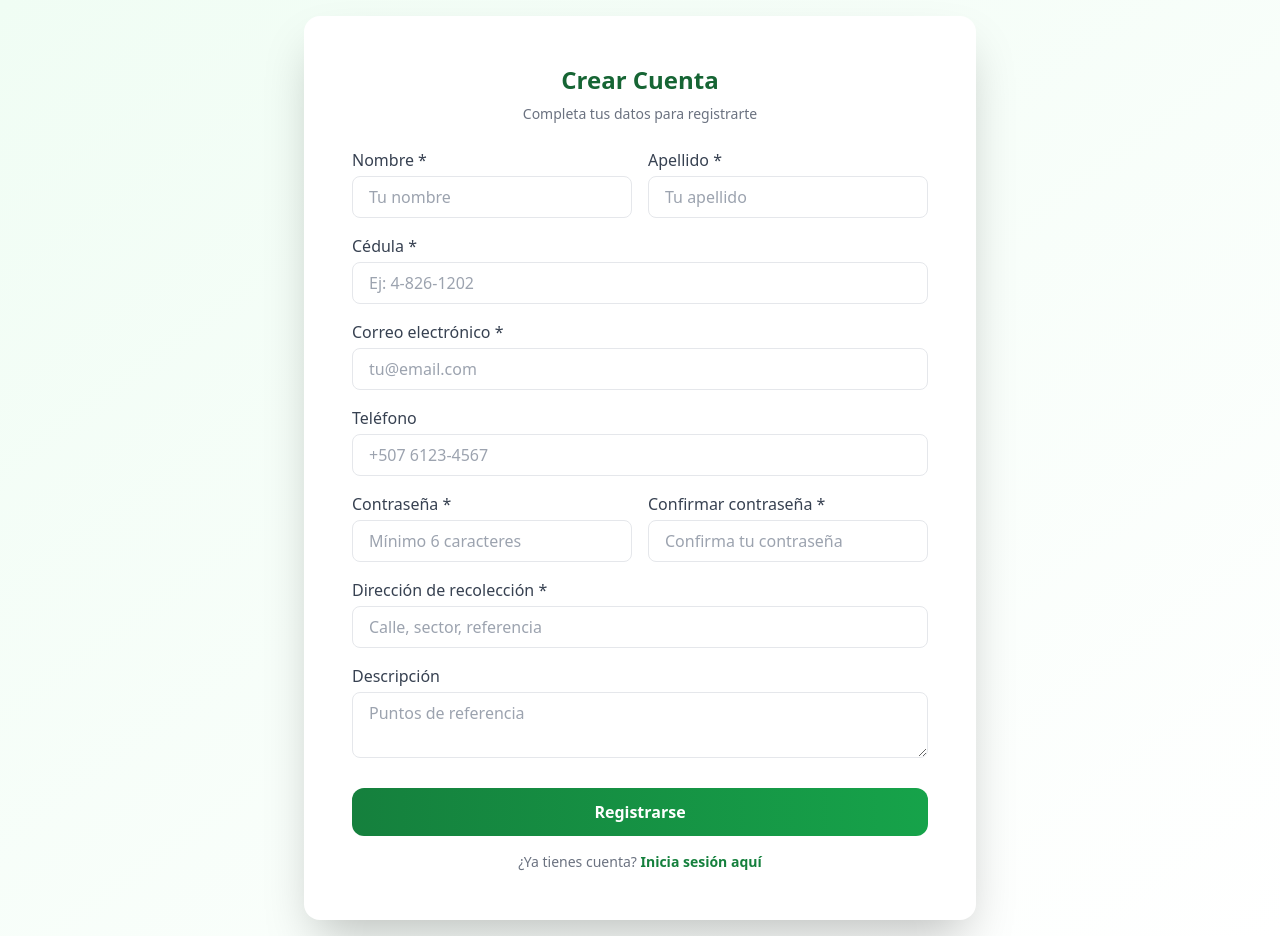
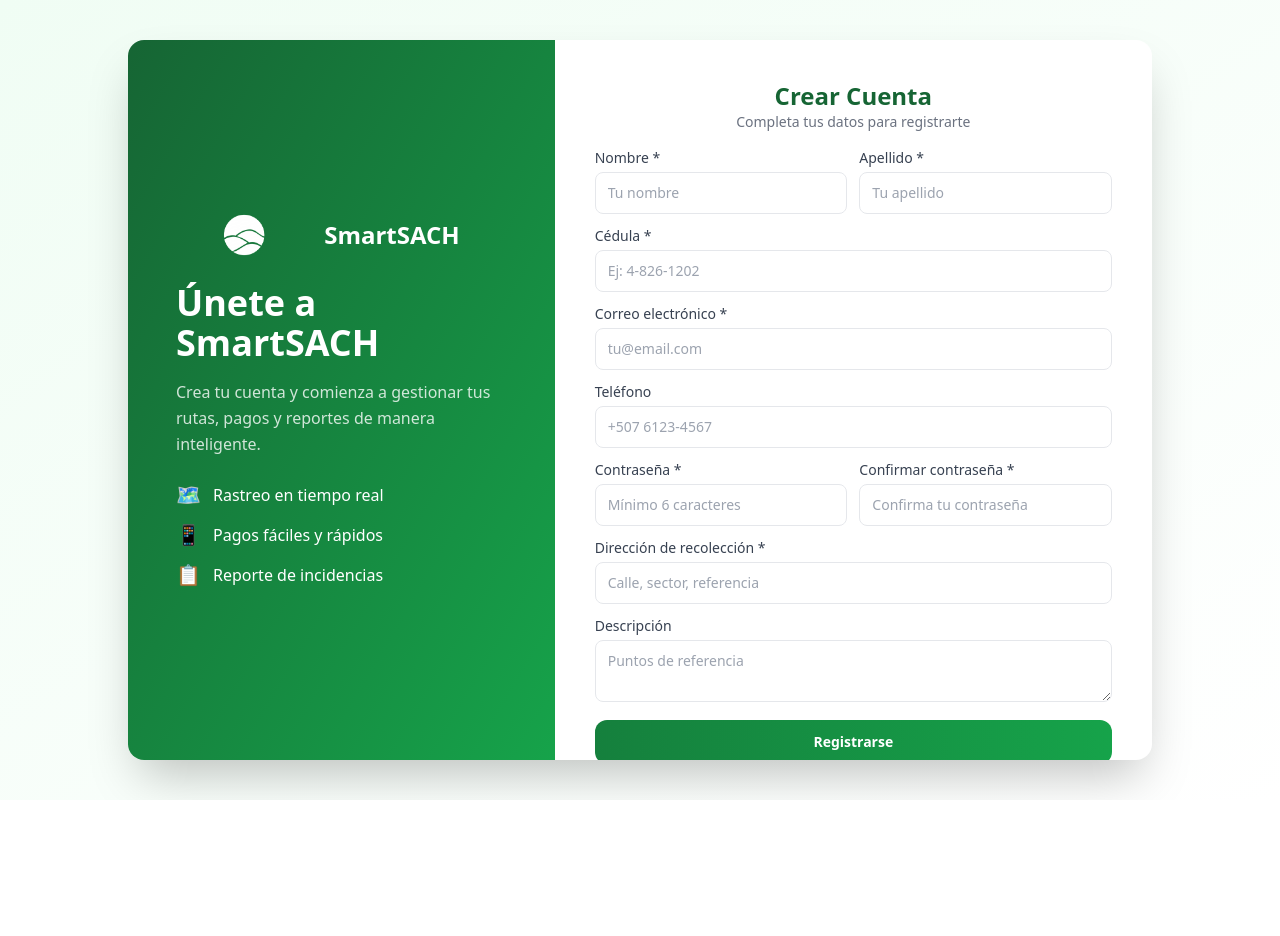
Before and after one commit to Fantastic-Dream-Team/SmartSACH, a React (Vite) app in the folder SmartSACH-FDT/Frontend/: page /register in a window 1280 px wide. After the commit the page ends 800 px from the top, so only its background shows below. Built offline with nearby package versions, Linux system fonts and the light colour scheme; no server answers.

Commit message:
Update RegisterPage.jsx

```diff
--- a/SmartSACH-FDT/Frontend/src/features/auth/pages/RegisterPage.jsx
+++ b/SmartSACH-FDT/Frontend/src/features/auth/pages/RegisterPage.jsx
@@ -97,9 +97,40 @@ export default function RegisterPage() {
 
   return (
     <div className="min-h-screen bg-gradient-to-br from-green-50 to-white flex items-center justify-center p-4">
-      <div className="w-full max-w-2xl bg-white rounded-2xl shadow-2xl p-8 md:p-12">
-        <h2 className="text-2xl font-bold text-green-800 text-center mb-2">Crear Cuenta</h2>
-        <p className="text-gray-500 text-center text-sm mb-6">Completa tus datos para registrarte</p>
+      <div className="w-full max-w-5xl bg-white rounded-2xl shadow-2xl overflow-hidden flex flex-col md:flex-row">
+
+        {/* ===== PANEL IZQUIERDO - INFORMATIVO ===== */}
+        <div className="w-full md:w-5/12 bg-gradient-to-br from-green-800 to-green-600 text-white p-8 md:p-12 flex flex-col justify-center">
+          <div className="flex items-center gap-3 mb-6">
+            <img src="/images/logos/logoblanco.png" alt="SmartSACH" className="h-12" />
+            <h2 className="text-2xl font-bold">SmartSACH</h2>
+          </div>
+          <h1 className="text-3xl md:text-4xl font-bold mb-4">Únete a SmartSACH</h1>
+          <p className="text-white/80 mb-6 leading-relaxed">
+            Crea tu cuenta y comienza a gestionar tus rutas, pagos y reportes de manera inteligente.
+          </p>
+          <div className="space-y-3">
+            <div className="flex items-center gap-3">
+              <span className="text-xl">🗺️</span>
+              <span>Rastreo en tiempo real</span>
+            </div>
+            <div className="flex items-center gap-3">
+              <span className="text-xl">📱</span>
+              <span>Pagos fáciles y rápidos</span>
+            </div>
+            <div className="flex items-center gap-3">
+              <span className="text-xl">📋</span>
+              <span>Reporte de incidencias</span>
+            </div>
+          </div>
+        </div>
+
+        {/* ===== PANEL DERECHO - FORMULARIO ===== */}
+        <div className="w-full md:w-7/12 p-6 md:p-10 overflow-y-auto max-h-[90vh]">
+          <div className="text-center mb-4">
+            <h2 className="text-2xl font-bold text-green-800">Crear Cuenta</h2>
+            <p className="text-gray-500 text-sm">Completa tus datos para registrarte</p>
+          </div>
 
           {successMsg && (
             <div className="bg-green-50 text-green-600 p-3 rounded-xl text-sm mb-4 flex items-center gap-2">
@@ -115,29 +146,29 @@ export default function RegisterPage() {
             </div>
           )}
 
-        <form onSubmit={handleSubmit}>
-          <div className="grid grid-cols-1 md:grid-cols-2 gap-4">
+          <form onSubmit={handleSubmit} className="space-y-3">
+            <div className="grid grid-cols-2 gap-3">
               <div>
-              <label className="block text-gray-700 font-medium mb-1">Nombre *</label>
+                <label className="block text-gray-700 font-medium text-sm mb-1">Nombre *</label>
                 <input
                   type="text"
                   name="nombre"
                   value={formData.nombre}
                   onChange={handleChange}
-                className={`w-full px-4 py-2 border ${errors.nombre ? 'border-red-300 bg-red-50' : 'border-gray-200'} rounded-lg focus:outline-none focus:border-green-600 focus:ring-2 focus:ring-green-600/20 transition-all`}
+                  className={`w-full px-3 py-2.5 border ${errors.nombre ? 'border-red-300 bg-red-50' : 'border-gray-200'} rounded-lg focus:outline-none focus:border-green-600 focus:ring-2 focus:ring-green-600/20 transition-all text-sm`}
                   placeholder="Tu nombre"
                   disabled={loading}
                 />
                 {errors.nombre && <p className="text-red-500 text-xs mt-1">{errors.nombre}</p>}
               </div>
               <div>
-              <label className="block text-gray-700 font-medium mb-1">Apellido *</label>
+                <label className="block text-gray-700 font-medium text-sm mb-1">Apellido *</label>
                 <input
                   type="text"
                   name="apellido"
                   value={formData.apellido}
                   onChange={handleChange}
-                className={`w-full px-4 py-2 border ${errors.apellido ? 'border-red-300 bg-red-50' : 'border-gray-200'} rounded-lg focus:outline-none focus:border-green-600 focus:ring-2 focus:ring-green-600/20 transition-all`}
+                  className={`w-full px-3 py-2.5 border ${errors.apellido ? 'border-red-300 bg-red-50' : 'border-gray-200'} rounded-lg focus:outline-none focus:border-green-600 focus:ring-2 focus:ring-green-600/20 transition-all text-sm`}
                   placeholder="Tu apellido"
                   disabled={loading}
                 />
@@ -145,70 +176,70 @@ export default function RegisterPage() {
               </div>
             </div>
 
-          <div className="mt-4">
-            <label className="block text-gray-700 font-medium mb-1">Cédula *</label>
+            <div>
+              <label className="block text-gray-700 font-medium text-sm mb-1">Cédula *</label>
               <input
                 type="text"
                 name="cedula"
                 value={formData.cedula}
                 onChange={handleChange}
-              className={`w-full px-4 py-2 border ${errors.cedula ? 'border-red-300 bg-red-50' : 'border-gray-200'} rounded-lg focus:outline-none focus:border-green-600 focus:ring-2 focus:ring-green-600/20 transition-all`}
+                className={`w-full px-3 py-2.5 border ${errors.cedula ? 'border-red-300 bg-red-50' : 'border-gray-200'} rounded-lg focus:outline-none focus:border-green-600 focus:ring-2 focus:ring-green-600/20 transition-all text-sm`}
                 placeholder="Ej: 4-826-1202"
                 disabled={loading}
               />
               {errors.cedula && <p className="text-red-500 text-xs mt-1">{errors.cedula}</p>}
             </div>
 
-          <div className="mt-4">
-            <label className="block text-gray-700 font-medium mb-1">Correo electrónico *</label>
+            <div>
+              <label className="block text-gray-700 font-medium text-sm mb-1">Correo electrónico *</label>
               <input
                 type="email"
                 name="correo"
                 value={formData.correo}
                 onChange={handleChange}
-              className={`w-full px-4 py-2 border ${errors.correo ? 'border-red-300 bg-red-50' : 'border-gray-200'} rounded-lg focus:outline-none focus:border-green-600 focus:ring-2 focus:ring-green-600/20 transition-all`}
+                className={`w-full px-3 py-2.5 border ${errors.correo ? 'border-red-300 bg-red-50' : 'border-gray-200'} rounded-lg focus:outline-none focus:border-green-600 focus:ring-2 focus:ring-green-600/20 transition-all text-sm`}
                 placeholder="tu@email.com"
                 disabled={loading}
               />
               {errors.correo && <p className="text-red-500 text-xs mt-1">{errors.correo}</p>}
             </div>
 
-          <div className="mt-4">
-            <label className="block text-gray-700 font-medium mb-1">Teléfono</label>
+            <div>
+              <label className="block text-gray-700 font-medium text-sm mb-1">Teléfono</label>
               <input
                 type="tel"
                 name="telefono"
                 value={formData.telefono}
                 onChange={handleChange}
-              className="w-full px-4 py-2 border border-gray-200 rounded-lg focus:outline-none focus:border-green-600 focus:ring-2 focus:ring-green-600/20 transition-all"
+                className="w-full px-3 py-2.5 border border-gray-200 rounded-lg focus:outline-none focus:border-green-600 focus:ring-2 focus:ring-green-600/20 transition-all text-sm"
                 placeholder="+507 6123-4567"
                 disabled={loading}
               />
               {errors.telefono && <p className="text-red-500 text-xs mt-1">{errors.telefono}</p>}
             </div>
 
-          <div className="grid grid-cols-1 md:grid-cols-2 gap-4 mt-4">
+            <div className="grid grid-cols-2 gap-3">
               <div>
-              <label className="block text-gray-700 font-medium mb-1">Contraseña *</label>
+                <label className="block text-gray-700 font-medium text-sm mb-1">Contraseña *</label>
                 <input
                   type="password"
                   name="password"
                   value={formData.password}
                   onChange={handleChange}
-                className={`w-full px-4 py-2 border ${errors.password ? 'border-red-300 bg-red-50' : 'border-gray-200'} rounded-lg focus:outline-none focus:border-green-600 focus:ring-2 focus:ring-green-600/20 transition-all`}
+                  className={`w-full px-3 py-2.5 border ${errors.password ? 'border-red-300 bg-red-50' : 'border-gray-200'} rounded-lg focus:outline-none focus:border-green-600 focus:ring-2 focus:ring-green-600/20 transition-all text-sm`}
                   placeholder="Mínimo 6 caracteres"
                   disabled={loading}
                 />
                 {errors.password && <p className="text-red-500 text-xs mt-1">{errors.password}</p>}
               </div>
               <div>
-              <label className="block text-gray-700 font-medium mb-1">Confirmar contraseña *</label>
+                <label className="block text-gray-700 font-medium text-sm mb-1">Confirmar contraseña *</label>
                 <input
                   type="password"
                   name="confirmPassword"
                   value={formData.confirmPassword}
                   onChange={handleChange}
-                className={`w-full px-4 py-2 border ${errors.confirmPassword ? 'border-red-300 bg-red-50' : 'border-gray-200'} rounded-lg focus:outline-none focus:border-green-600 focus:ring-2 focus:ring-green-600/20 transition-all`}
+                  className={`w-full px-3 py-2.5 border ${errors.confirmPassword ? 'border-red-300 bg-red-50' : 'border-gray-200'} rounded-lg focus:outline-none focus:border-green-600 focus:ring-2 focus:ring-green-600/20 transition-all text-sm`}
                   placeholder="Confirma tu contraseña"
                   disabled={loading}
                 />
@@ -216,28 +247,28 @@ export default function RegisterPage() {
               </div>
             </div>
 
-          <div className="mt-4">
-            <label className="block text-gray-700 font-medium mb-1">Dirección de recolección *</label>
+            <div>
+              <label className="block text-gray-700 font-medium text-sm mb-1">Dirección de recolección *</label>
               <input
                 type="text"
                 name="direccion"
                 value={formData.direccion}
                 onChange={handleChange}
-              className={`w-full px-4 py-2 border ${errors.direccion ? 'border-red-300 bg-red-50' : 'border-gray-200'} rounded-lg focus:outline-none focus:border-green-600 focus:ring-2 focus:ring-green-600/20 transition-all`}
+                className={`w-full px-3 py-2.5 border ${errors.direccion ? 'border-red-300 bg-red-50' : 'border-gray-200'} rounded-lg focus:outline-none focus:border-green-600 focus:ring-2 focus:ring-green-600/20 transition-all text-sm`}
                 placeholder="Calle, sector, referencia"
                 disabled={loading}
               />
               {errors.direccion && <p className="text-red-500 text-xs mt-1">{errors.direccion}</p>}
             </div>
 
-          <div className="mt-4">
-            <label className="block text-gray-700 font-medium mb-1">Descripción</label>
+            <div>
+              <label className="block text-gray-700 font-medium text-sm mb-1">Descripción</label>
               <textarea
                 name="descripcion"
                 value={formData.descripcion}
                 onChange={handleChange}
                 rows="2"
-              className="w-full px-4 py-2 border border-gray-200 rounded-lg focus:outline-none focus:border-green-600 focus:ring-2 focus:ring-green-600/20 transition-all"
+                className="w-full px-3 py-2.5 border border-gray-200 rounded-lg focus:outline-none focus:border-green-600 focus:ring-2 focus:ring-green-600/20 transition-all text-sm"
                 placeholder="Puntos de referencia"
                 disabled={loading}
               />
@@ -247,15 +278,16 @@ export default function RegisterPage() {
             <button
               type="submit"
               disabled={loading}
-            className="w-full mt-6 bg-gradient-to-r from-green-700 to-green-600 text-white py-3 rounded-xl font-semibold transition-all hover:shadow-lg hover:-translate-y-0.5 disabled:opacity-70 disabled:cursor-not-allowed"
+              className="w-full bg-gradient-to-r from-green-700 to-green-600 text-white py-3 rounded-xl font-semibold transition-all hover:shadow-lg hover:-translate-y-0.5 disabled:opacity-70 disabled:cursor-not-allowed text-sm"
             >
               {loading ? 'Registrando...' : 'Registrarse'}
             </button>
-        </form>
 
-        <p className="text-center text-gray-500 text-sm mt-4">
+            <p className="text-center text-gray-500 text-sm mt-2">
               ¿Ya tienes cuenta? <Link to="/login" className="text-green-700 font-semibold hover:underline">Inicia sesión aquí</Link>
             </p>
+          </form>
+        </div>
       </div>
     </div>
   );
```
Lines whose indentation alone changed are shown as unchanged.
